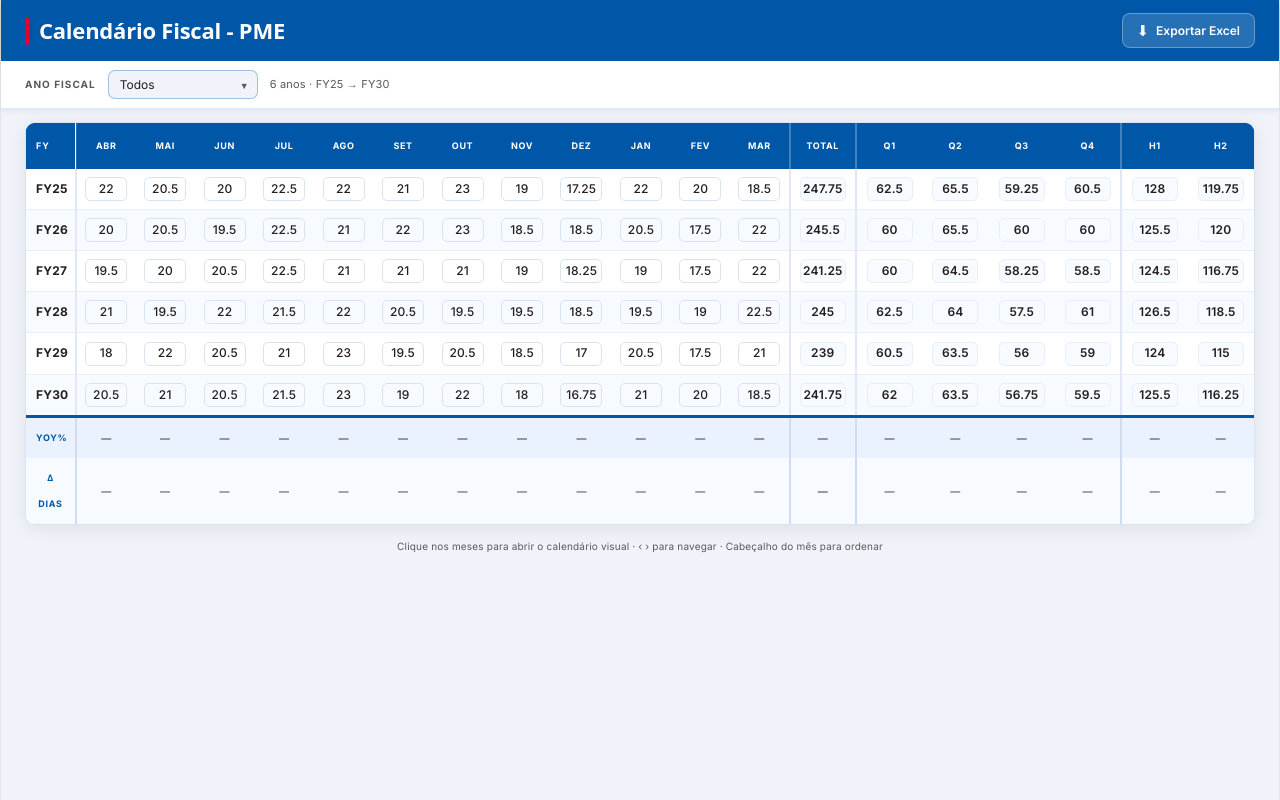
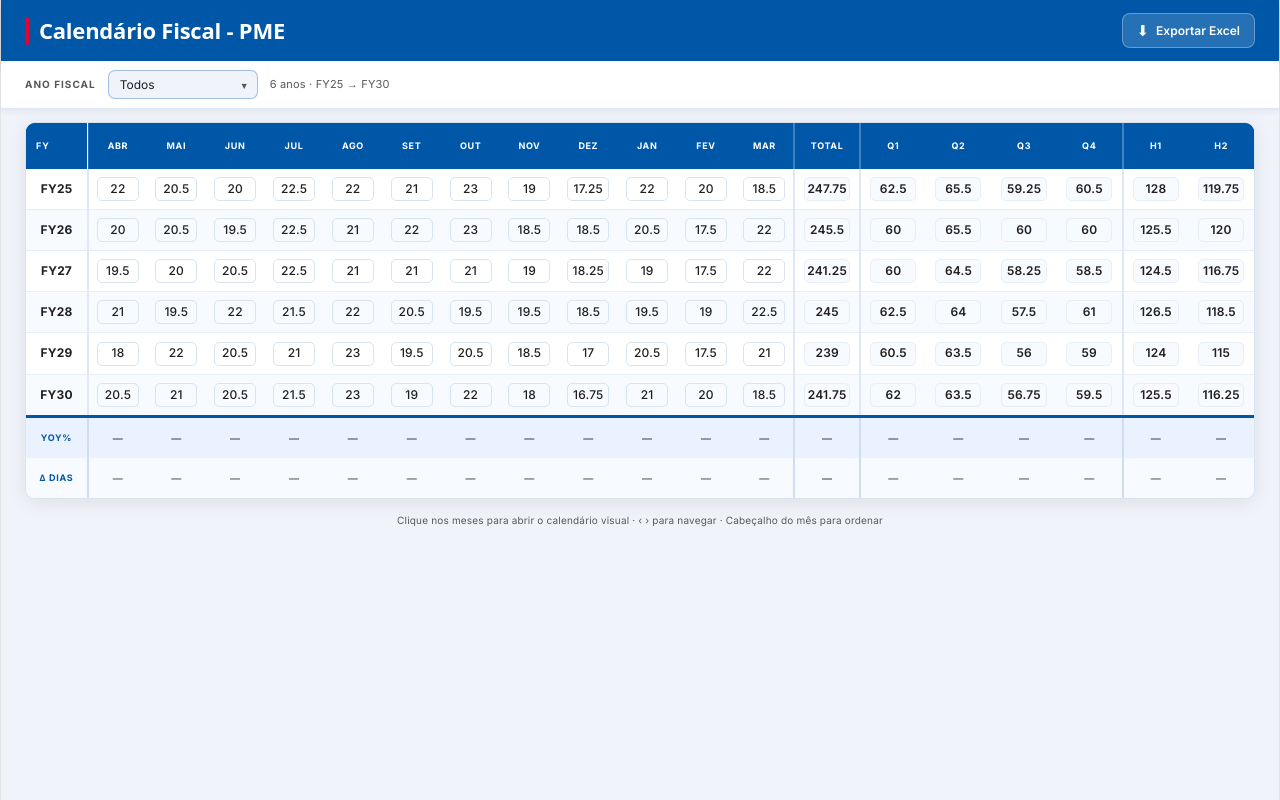
Before and after one commit to Aquiles-1983/calendario-fiscal, a React (Vite) app: page / in a window 1280 px wide. Built offline with nearby package versions, Linux system fonts and the light colour scheme.

Commit message:
Nova atualização calendário

```diff
--- a/src/App.jsx
+++ b/src/App.jsx
@@ -350,7 +350,7 @@ export default function App(){
                 {/* FY — coluna estreita */}
                 <th style={{padding:"10px 10px",textAlign:"left",color:"#fff",fontSize:9,
                   letterSpacing:"0.1em",textTransform:"uppercase",fontWeight:700,
-                  position:"sticky",left:0,background:B,zIndex:3,width:50,minWidth:50,maxWidth:50,
+                  position:"sticky",left:0,background:B,zIndex:3,width:62,minWidth:62,maxWidth:62,
                   borderRight:"2px solid rgba(255,255,255,0.15)"}}>FY</th>
 
                 {/* Meses — clicáveis para ordenar */}
@@ -384,7 +384,7 @@ export default function App(){
 
                     {/* FY */}
                     <td style={{padding:"7px 10px",fontWeight:700,color:hr?B:GR,fontSize:12,
-                      position:"sticky",left:0,zIndex:1,background:bg,width:50,minWidth:50,maxWidth:50,
+                      position:"sticky",left:0,zIndex:1,background:bg,width:62,minWidth:62,maxWidth:62,
                       borderRight:"2px solid #E0E8F5",whiteSpace:"nowrap",transition:"color .15s"}}>
                       {row.fy}
                     </td>
@@ -419,7 +419,7 @@ export default function App(){
                 <td style={{padding:"7px 10px",fontSize:9,fontWeight:700,color:B,
                   letterSpacing:"0.08em",textTransform:"uppercase",
                   position:"sticky",left:0,background:"#EBF2FF",zIndex:1,
-                  width:50,minWidth:50,maxWidth:50,
+                  width:62,minWidth:62,maxWidth:62,
                   borderRight:"2px solid #D0DCF0",overflow:"hidden"}}>
                   YoY%
                 </td>
@@ -443,7 +443,7 @@ export default function App(){
                 <td style={{padding:"7px 10px",fontSize:9,fontWeight:700,color:B,
                   letterSpacing:"0.08em",textTransform:"uppercase",
                   position:"sticky",left:0,background:"#F7FAFF",zIndex:1,
-                  width:50,minWidth:50,maxWidth:50,
+                  width:62,minWidth:62,maxWidth:62,
                   borderRight:"2px solid #D0DCF0",overflow:"hidden"}}>
                   Δ Dias
                 </td>
```
